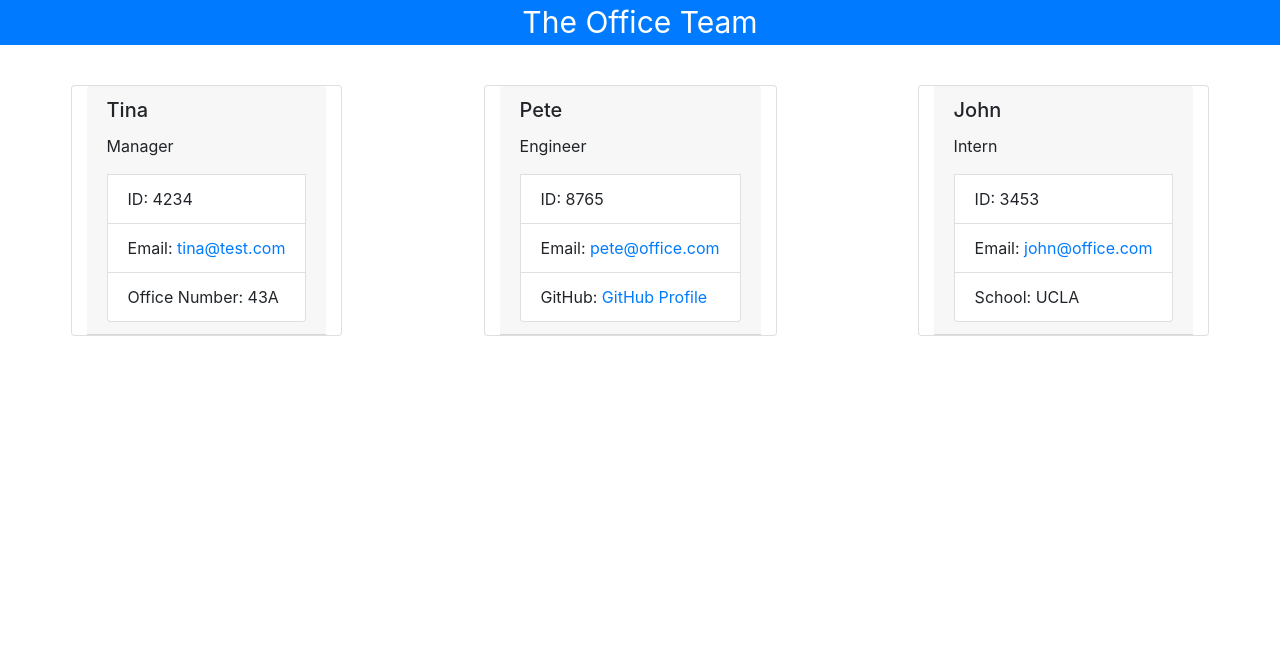
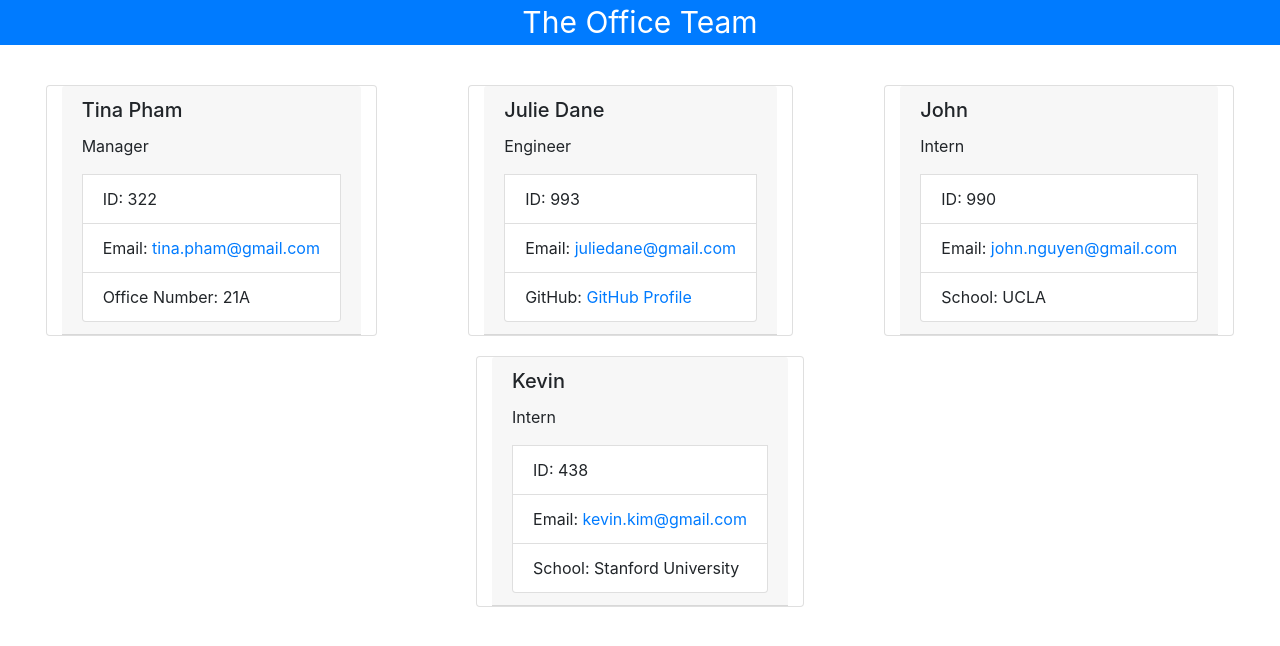
Before and after one commit to tpham912/Team-Profile-Generator, a website: page index.html in a window 1280 px wide. Drawn offline with nearby package versions, Linux system fonts and the light colour scheme.

Commit message:
include demo

```diff
--- a/index.html
+++ b/index.html
@@ -11,17 +11,17 @@
 </head>
 
 <body>
-  <header class="bg-primary text-white text-xl-center" class="header">The Office Team</header>
+  <header class="bg-primary text-white text-center" class="header">The Office Team</header>
   <div class="d-flex flex-wrap justify-content-around">
 
         <div class="row">
           <div class="card col mx-5">
             <div class="card-header">
-              <h5 class="card-title">Tina</h5>
+              <h5 class="card-title">Tina Pham</h5>
               <p class="card-text">Manager</p>
-              <p class="list-group-item">ID: 4234</p>
-              <p class="list-group-item">Email: <a href='mailto:tina@test.com'>tina@test.com</a></p>
-              <p class="list-group-item">Office Number: 43A</p>
+              <p class="list-group-item">ID: 322</p>
+              <p class="list-group-item">Email: <a href='mailto:tina.pham@gmail.com'>tina.pham@gmail.com</a></p>
+              <p class="list-group-item">Office Number: 21A</p>
             </div>
           </div>
         </div>
@@ -29,11 +29,11 @@
         <div class="row">
           <div class="card col mx-5">
             <div class="card-header">
-              <h5 class="card-title">Pete</h5>
+              <h5 class="card-title">Julie Dane</h5>
               <p class="card-text">Engineer</p>
-              <p class="list-group-item">ID: 8765</p>
-              <p class="list-group-item">Email: <a href='mailto:pete@office.com'>pete@office.com</a></p>
-              <p class="list-group-item">GitHub: <a href='https://www.github.com/pete838'>GitHub Profile</a></p>
+              <p class="list-group-item">ID: 993</p>
+              <p class="list-group-item">Email: <a href='mailto:juliedane@gmail.com'>juliedane@gmail.com</a></p>
+              <p class="list-group-item">GitHub: <a href='https://www.github.com/julie.dane89'>GitHub Profile</a></p>
             </div>
           </div>
         </div>
@@ -43,9 +43,21 @@
               <div class="card-header">
                 <h5 class="card-title">John</h5>
                 <p class="card-text">Intern</p>
-                <p class="list-group-item">ID: 3453</p>
-                <p class="list-group-item">Email: <a href='mailto:john@office.com'>john@office.com</a></p>
+                <p class="list-group-item">ID: 990</p>
+                <p class="list-group-item">Email: <a href='mailto:john.nguyen@gmail.com'>john.nguyen@gmail.com</a></p>
                 <p class="list-group-item">School: UCLA</p>
+              </div>
+            </div>
+          </div>
+
+          <div class="row">
+            <div class="card col mx-5">
+              <div class="card-header">
+                <h5 class="card-title">Kevin</h5>
+                <p class="card-text">Intern</p>
+                <p class="list-group-item">ID: 438</p>
+                <p class="list-group-item">Email: <a href='mailto:kevin.kim@gmail.com'>kevin.kim@gmail.com</a></p>
+                <p class="list-group-item">School: Stanford University</p>
               </div>
             </div>
           </div>
```
Also changed, not shown: README.md, README1.md (added).
